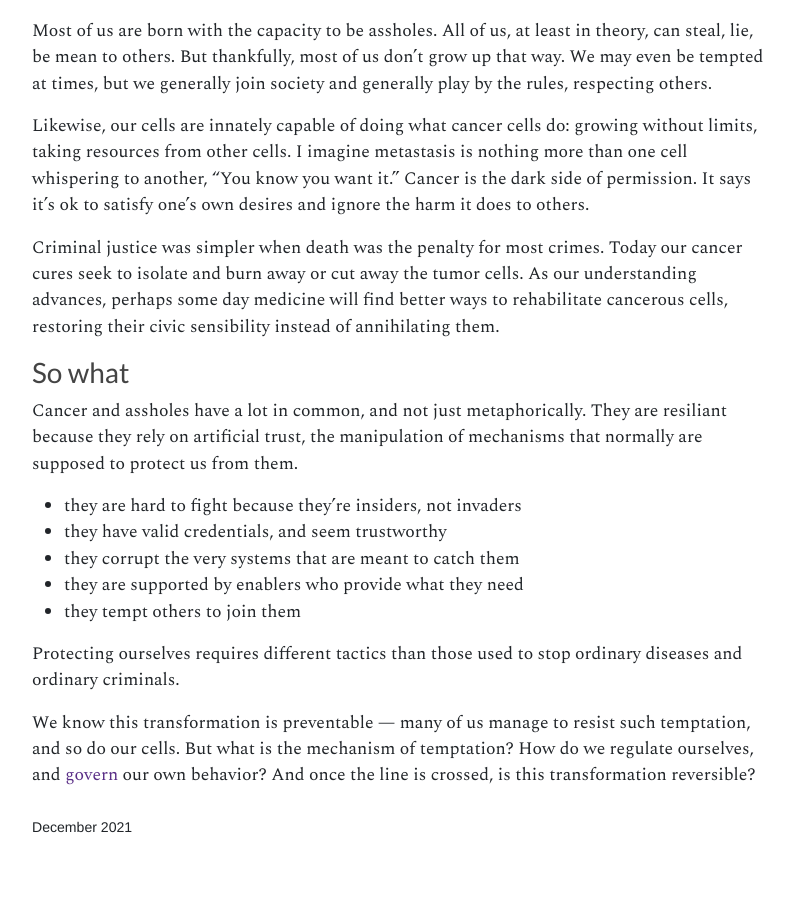
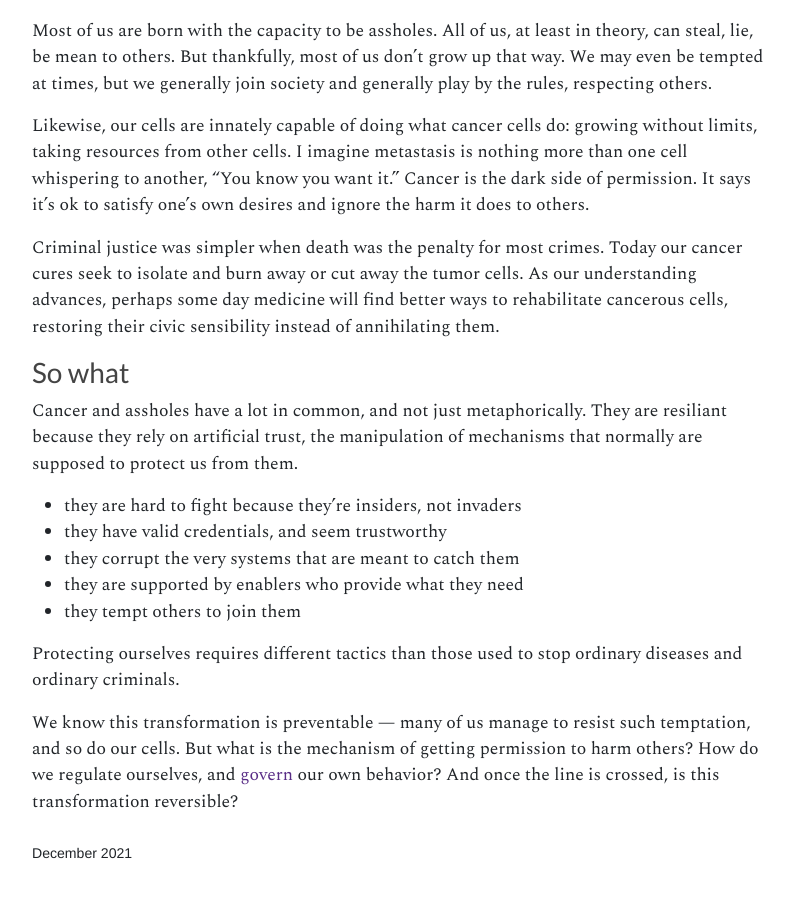
Before and after one commit to straz/artificialtrust, a Jekyll site: the page built from _articles/assholes.md, in a window 1280 px wide and 900 px high, scrolled down 2667 px. Shown: the whole window, without its empty margins (145-938 px from the left). Built offline with Jekyll 4.4.1, drawn with Linux system fonts in a browser that asks for light colours; nearby versions of some CDN libraries; before the commit the page ends 3540 px from its top, so only the background shows below that.

Commit message:
permission

```diff
--- a/_articles/assholes.md
+++ b/_articles/assholes.md
@@ -178,6 +178,6 @@ ordinary diseases and ordinary criminals.
 
 We know this transformation is preventable &mdash; many of us manage
 to resist such temptation, and so do our cells. But what is the
-mechanism of temptation?  How do we regulate ourselves, and
-[govern](cyber) our own behavior?  And once the line is crossed, is
-this transformation reversible?
+mechanism of getting permission to harm others?  How do we regulate
+ourselves, and [govern](cyber) our own behavior?  And once the line is
+crossed, is this transformation reversible?
```
